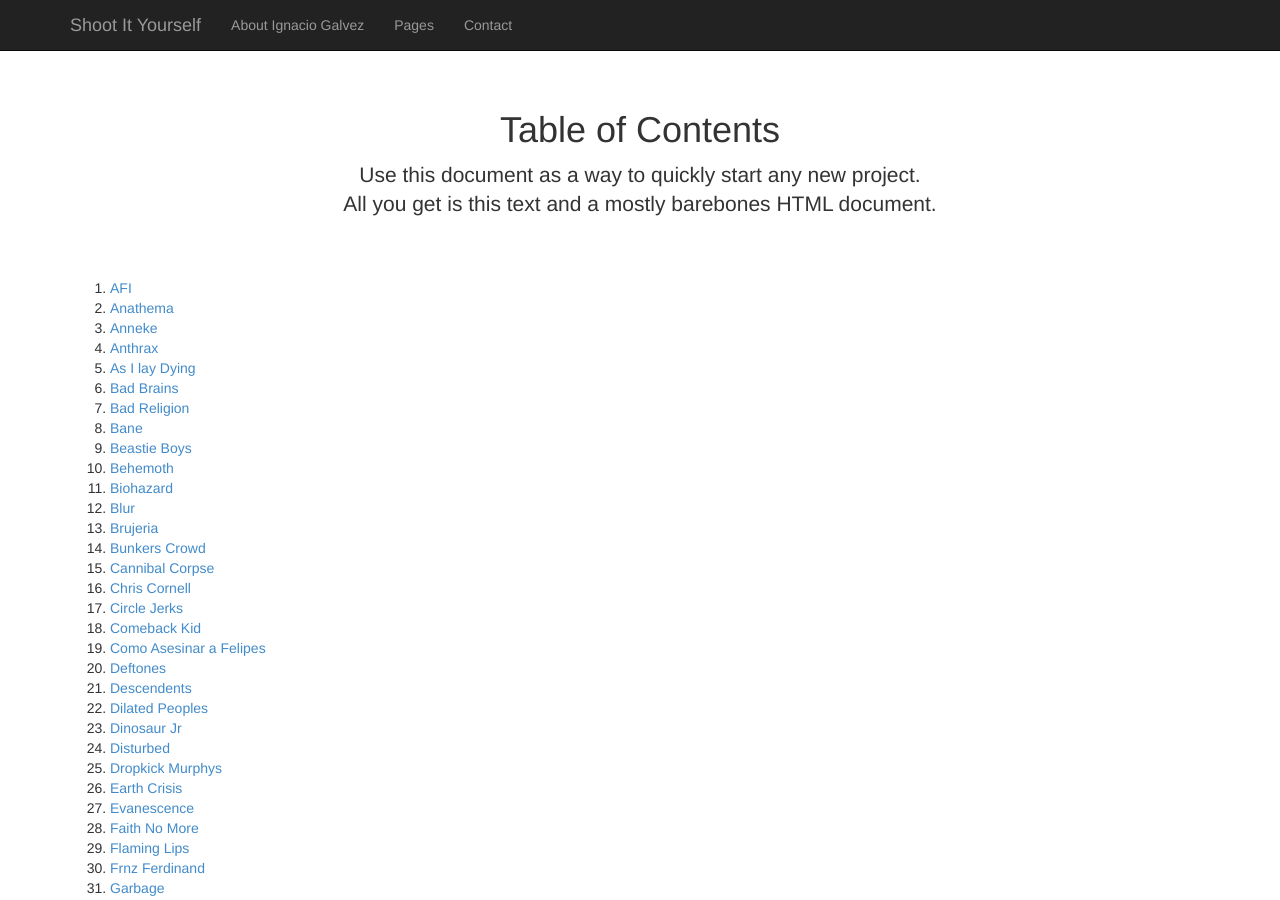
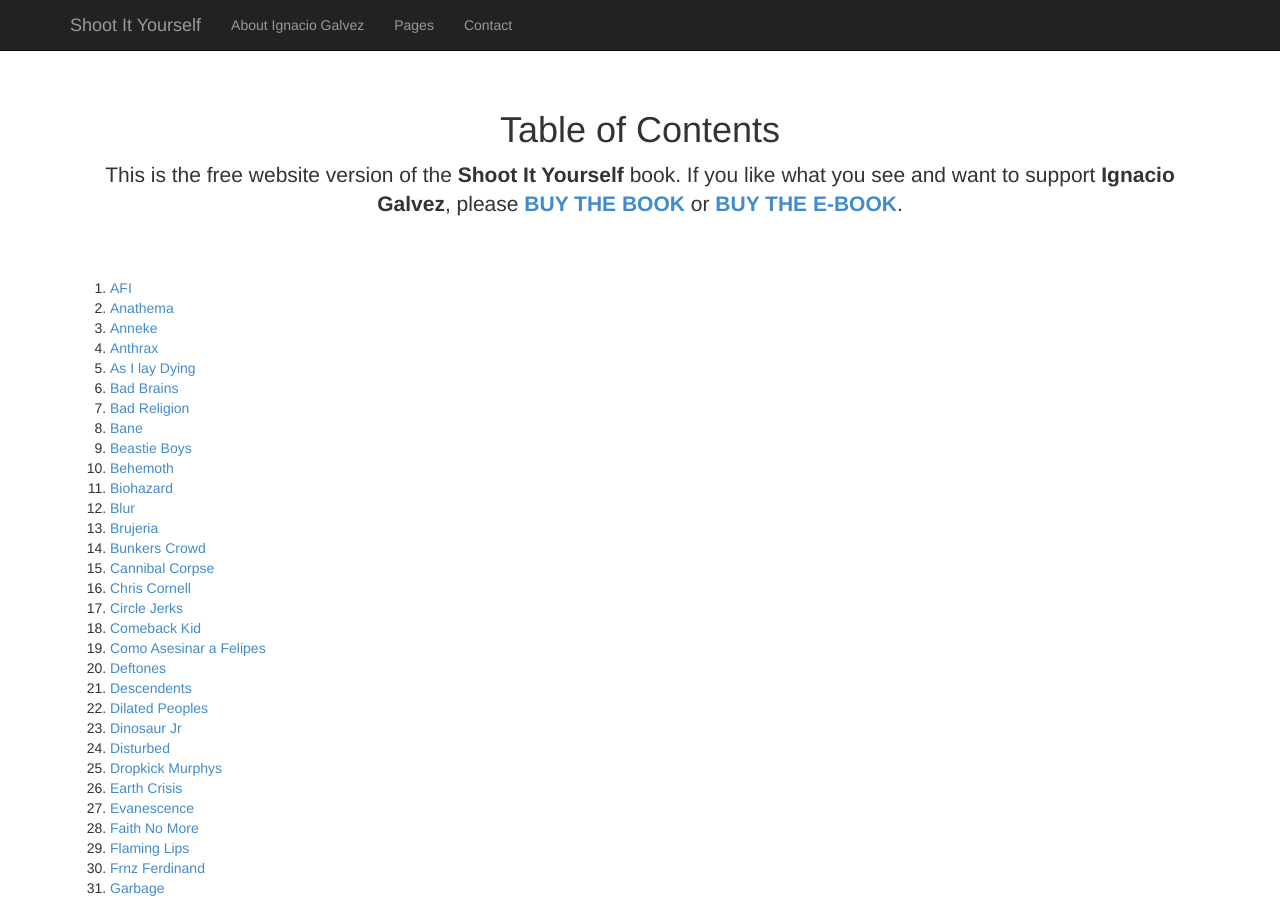
Before and after one commit to Farmhouse/fhp1-shoot-it-yourself, a Jekyll site: the page built from pages/index.md, in a window 1280 px wide and 900 px high. Built offline with Jekyll 4.4.1, drawn with Linux system fonts in a browser that asks for light colours; nearby versions of some CDN libraries.

Commit message:
added buy the book messaging on TOC

```diff
--- a/pages/index.md
+++ b/pages/index.md
@@ -5,7 +5,13 @@
 
 <div class="starter-template">
   <h1>Table of Contents</h1>
-  <p class="lead">Use this document as a way to quickly start any new project.<br> All you get is this text and a mostly barebones HTML document.</p>
+  <p class="lead">
+    This is the free website version of the <strong>{{ site.book_title }}</strong> book.
+    If you like what you see and want to support <strong>{{ site.book_author }}</strong>,
+    please
+    <strong><a href="{{ site.purchase_print_url }}">BUY THE BOOK</a></strong> or
+    <strong><a href="{{ site.purchase_ebook_url }}">BUY THE E-BOOK</a></strong>.
+  </p>
 </div>
 
 
```
